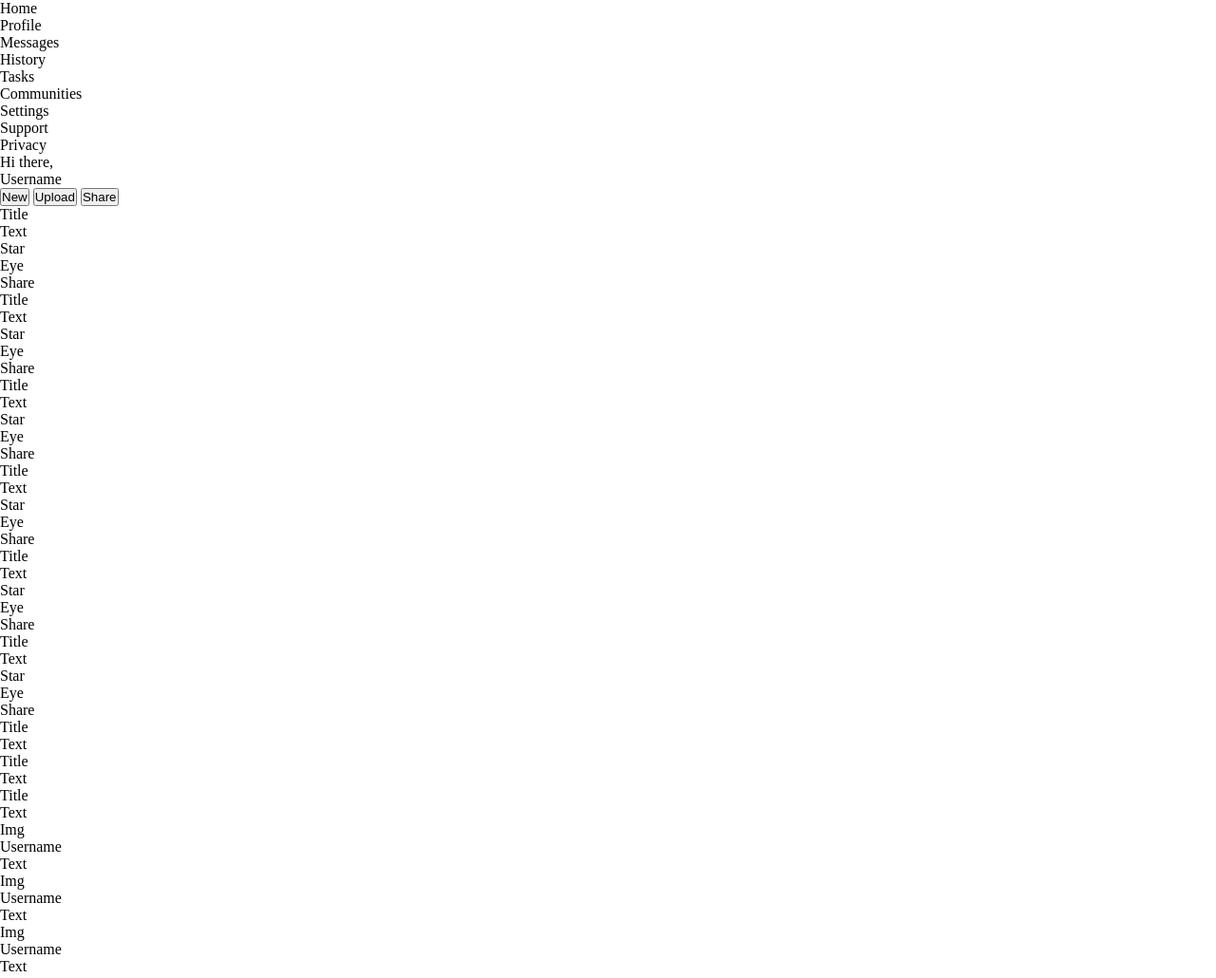
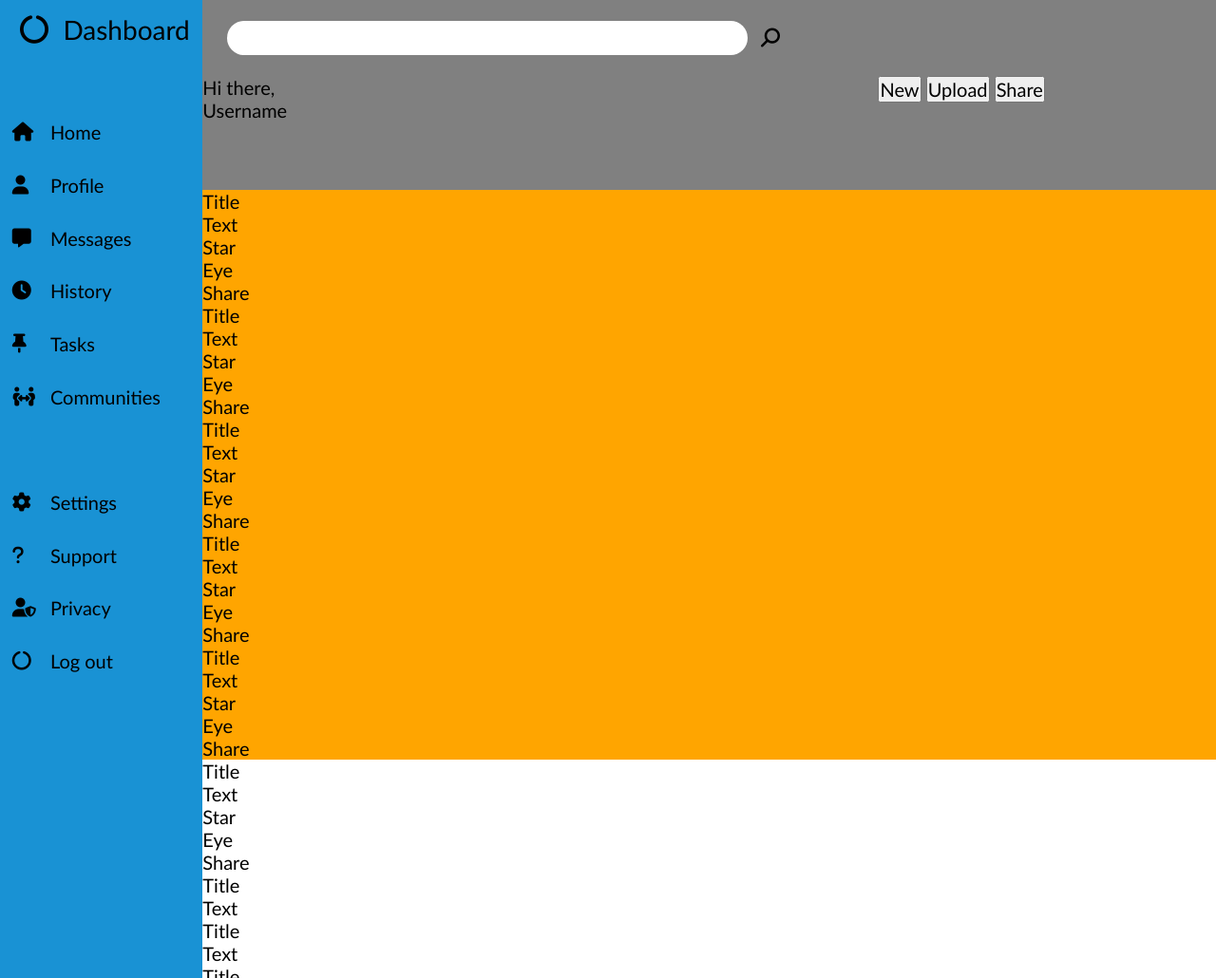
Before and after one commit to rafaelfontenele/dashboard-odin, a plain HTML site: page index.html in a window 1280 px wide. Shown: the top 1030 px of the page at 95% size. Drawn offline with Linux system fonts and the light colour scheme.

Commit message:
Search bar created, began styling

```diff
--- a/index.html
+++ b/index.html
@@ -6,57 +6,79 @@
     <meta name="viewport" content="width=device-width, initial-scale=1.0">
     <title>Admin dashboard</title>
     <link rel="stylesheet" href="style.css">
+    <script src="https://kit.fontawesome.com/f3db5cdc6a.js" crossorigin="anonymous"></script>
     <script src="script.js" defer></script>
 </head>
 <body>
 
     <div class="wrapper">
+        <div class="sidebar">
+            <div class="dashboard-logo">
+                <i class="fa-sharp fa-solid fa-circle-notch"></i>
+                Dashboard
+            </div>
+            <i class="fa-solid fa-house"></i>
+            <button class="sidebar-btn">
+                Home
+            </button>
 
-        <div class="sidebar">
-            <div class="logo">
+            <i class="fa-solid fa-user"></i>
+            <button class="sidebar-btn">
+                Profile
+            </button>
 
-            </div>
+            <i class="fa-solid fa-message"></i>
+            <button class="sidebar-btn">
+                Messages
+            </button>
 
-            <div class="sidebar-btn">
-                Home
-            </div>
+            <i class="fa-solid fa-clock"></i>
+            <button class="sidebar-btn">
+                History
+            </button>
 
-            <div class="sidebar-btn">
-                Profile
-            </div>
+            <i class="fa-solid fa-thumbtack"></i>
+            <button class="sidebar-btn">
+                Tasks
+            </button>
 
-            <div class="sidebar-btn">
-                Messages
-            </div>
+            <i class="fa-solid fa-people-arrows"></i>
+            <button class="sidebar-btn">
+                Communities
+            </button>
 
-            <div class="sidebar-btn">
-                History
-            </div>
+            <div class="filler"></div>
 
-            <div class="sidebar-btn">
-                Tasks
-            </div>
+            <div class="filler"></div>
 
-            <div class="sidebar-btn">
-                Communities
-            </div>
+            <i class="fa-solid fa-gear"></i>
+            <button class="sidebar-btn">
+                Settings
+            </button>
 
-            <div class="sidebar-btn">
-                Settings
-            </div>
+            <i class="fa-solid fa-question"></i>
+            <button class="sidebar-btn">
+                Support
+            </button>
 
-            <div class="sidebar-btn">
-                Support
-            </div>
+            <i class="fa-solid fa-user-shield"></i>
+            <button class="sidebar-btn">
+                Privacy
+            </button>
+            <i class="fa-sharp fa-solid fa-circle-notch"></i>
+            <button class="sidebar-btn">
+                Log out
+            </button>
 
-            <div class="sidebar-btn">
-                Privacy
-            </div>
+
+
         </div>
 
         <div class="header">
-            <div class="search-bar">
 
+            <div class="search-bar-wrapper">
+                <input class="search-bar"></input>
+                <i class="fa-solid fa-magnifying-glass"></i>
 
             </div>
 
--- a/script.js
+++ b/script.js
@@ -0,0 +1,24 @@
+//init
+
+const sidebar = document.querySelector('.sidebar');
+const sidebarButtons = sidebar.querySelectorAll('button');
+const clickSound = new Audio("sounds/click.mp3");
+
+// functions
+
+function playMouseoverSound() {
+    clickSound.currentTime = 0;
+    clickSound.play();
+}
+
+
+
+
+
+// event listeners
+
+sidebarButtons.forEach(button => {
+    button.addEventListener('click', function () {
+        playMouseoverSound();
+    })
+})
--- a/style.css
+++ b/style.css
@@ -1,17 +1,100 @@
 :root {
     --sidebar-blue: rgba(25, 146, 212, 1);
     --background-grey: rgba(226,232,240,1);
+    --transition-time: 200ms;
 }
 
 * {
     margin: 0;
     padding: 0;
     box-sizing: border-box;
+    font-family: 'Gill Sans', 'Gill Sans MT', Calibri, 'Trebuchet MS', sans-serif;
+    font-size: 20px;
 }
 
-.container {
+.wrapper {
+
+    background-color: orange;
+
     display: grid;
-    grid-template-columns: 1fr 4fr;
-    grid-template-rows: 1fr 4fr;
+    width: 100vw;
+    height: 100vh;
+    grid-template-columns: 1fr 5fr;
+    grid-template-rows: 25% auto;
+}
 
+.sidebar {
+    background-color: var(--sidebar-blue);
+    grid-row: 1/-1;
+    grid-column: 1;
+    display: inherit;
+    grid-template-rows: repeat(auto-fill, 4.35%);
+    grid-template-columns: 20% auto;
+    padding-left: 6%;
 }
+.sidebar * {
+    display: flex;
+    flex-direction: row;
+    align-items: center;
+    align-self: center;
+    justify-content: center;
+}
+.dashboard-logo {
+    font-size: 28px;
+    grid-row: span 2;
+    grid-column: span 2;
+    padding-top: 7%;
+    gap: 10%;
+    align-self: flex-start;
+}
+.dashboard-logo i {
+    transform: scale(1.5)
+}
+
+.sidebar button {
+    padding-right: 5%;
+    width:fit-content;
+    background: none;
+    outline: none;
+    border: none;
+    transition: all var(--transition-time) ease-in-out;
+    cursor: pointer;
+}
+
+.sidebar button:hover {
+    transform: scale(1.08);
+}
+.sidebar button:active {
+    transform:scale(0.95);
+}
+
+.header {
+    background-color: grey;
+    display: grid;
+    grid-template-columns: 2fr 1fr;
+    grid-template-rows: 2fr 3fr;
+}
+
+.search-bar-wrapper {
+    display: grid;
+    grid-template-columns: 80% auto;
+    padding-left: 2vw;
+    gap: 2%;
+}
+.search-bar-wrapper i {
+    align-self: center;
+    justify-self: flex-start;
+    transform: scale(0.8);
+    transform: rotateY(180deg);
+}
+.search-bar {
+    background-color: white;
+    height: 45%;
+    width: 100%;
+    align-self: center;
+    justify-self: flex-end;
+    border-radius: 20px;
+    outline: none;
+    border: none;
+    padding-left: 2%;
+}
```
Also changed, not shown: 2 other files.
